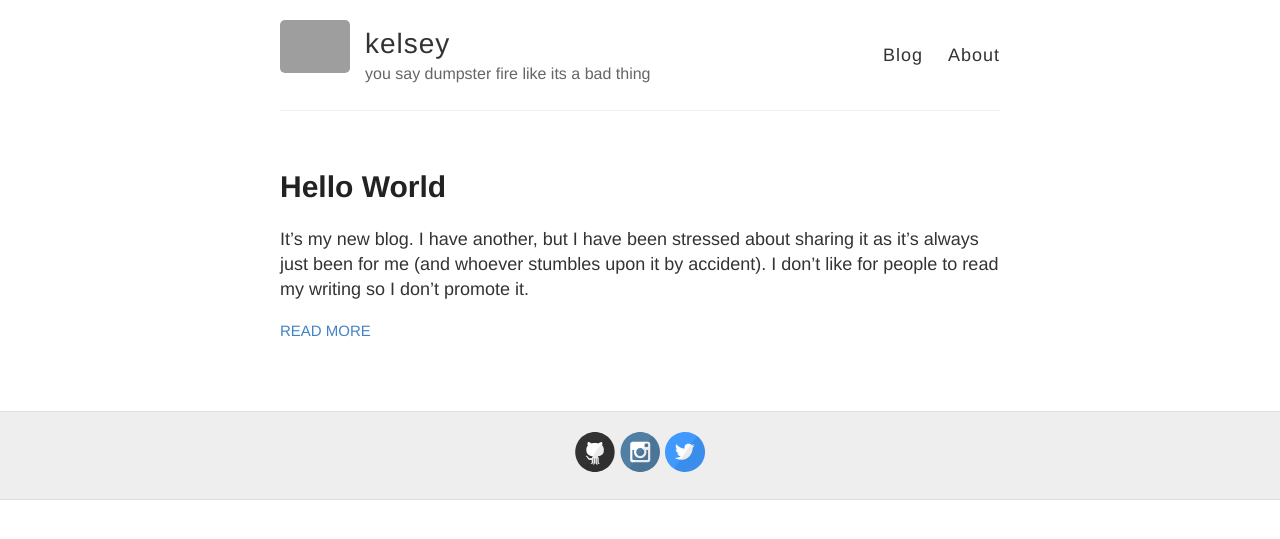
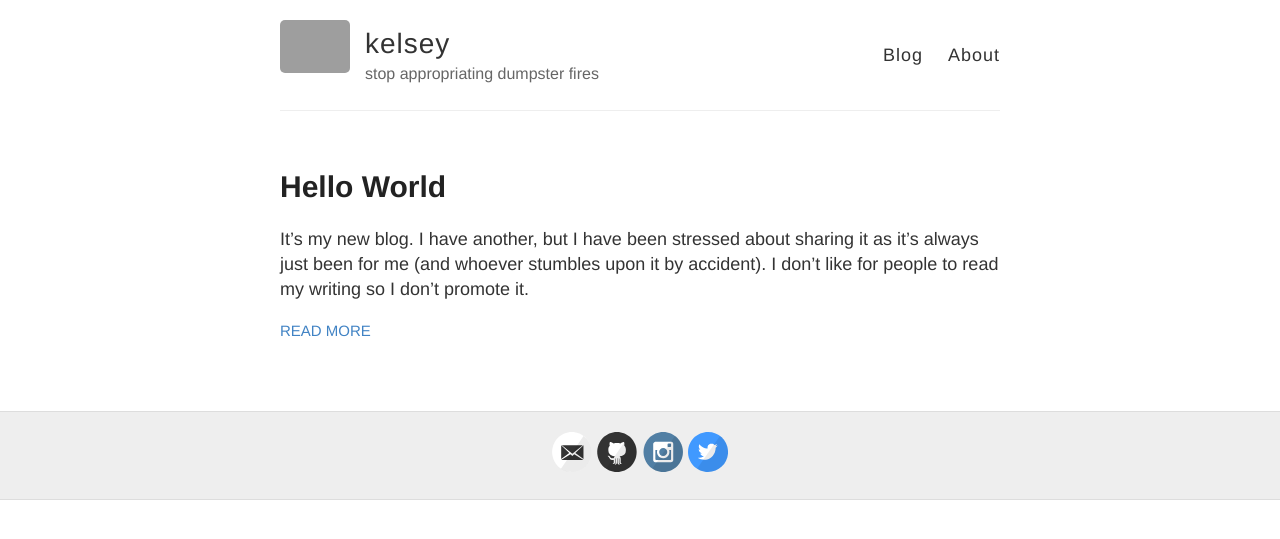
Before and after one commit to mother4ker/backup.mother4ker.github.io, a Jekyll site: the page built from index.html, in a window 1280 px wide. Shown: the top 539 px of the page. Built offline with Jekyll 4.4.1, drawn with Linux system fonts in a browser that asks for light colours; some of the changed lines change nothing that is shown; grey boxes are pictures that could not be loaded.

Commit message:
settings

```diff
--- a/_config.yml
+++ b/_config.yml
@@ -6,7 +6,7 @@
 name: kelsey
 
 # Short bio or description (displayed in the header)
-description: you say dumpster fire like its a bad thing
+description: stop appropriating dumpster fires
 
 # URL of your avatar or profile pic (you could use your GitHub profile pic)
 avatar: https://raw.githubusercontent.com/barryclark/jekyll-now/master/images/jekyll-logo.png
@@ -18,10 +18,10 @@ avatar: https://raw.githubusercontent.com/barryclark/jekyll-now/master/images/je
 # Includes an icon in the footer for each username you enter
 footer-links:
   dribbble:
-  email:
+  email: raebress@gmail.com
   facebook:
   flickr:
-  github: barryclark/mother4ker
+  github: mother4ker
   instagram: spacekels
   linkedin:
   pinterest:
```
